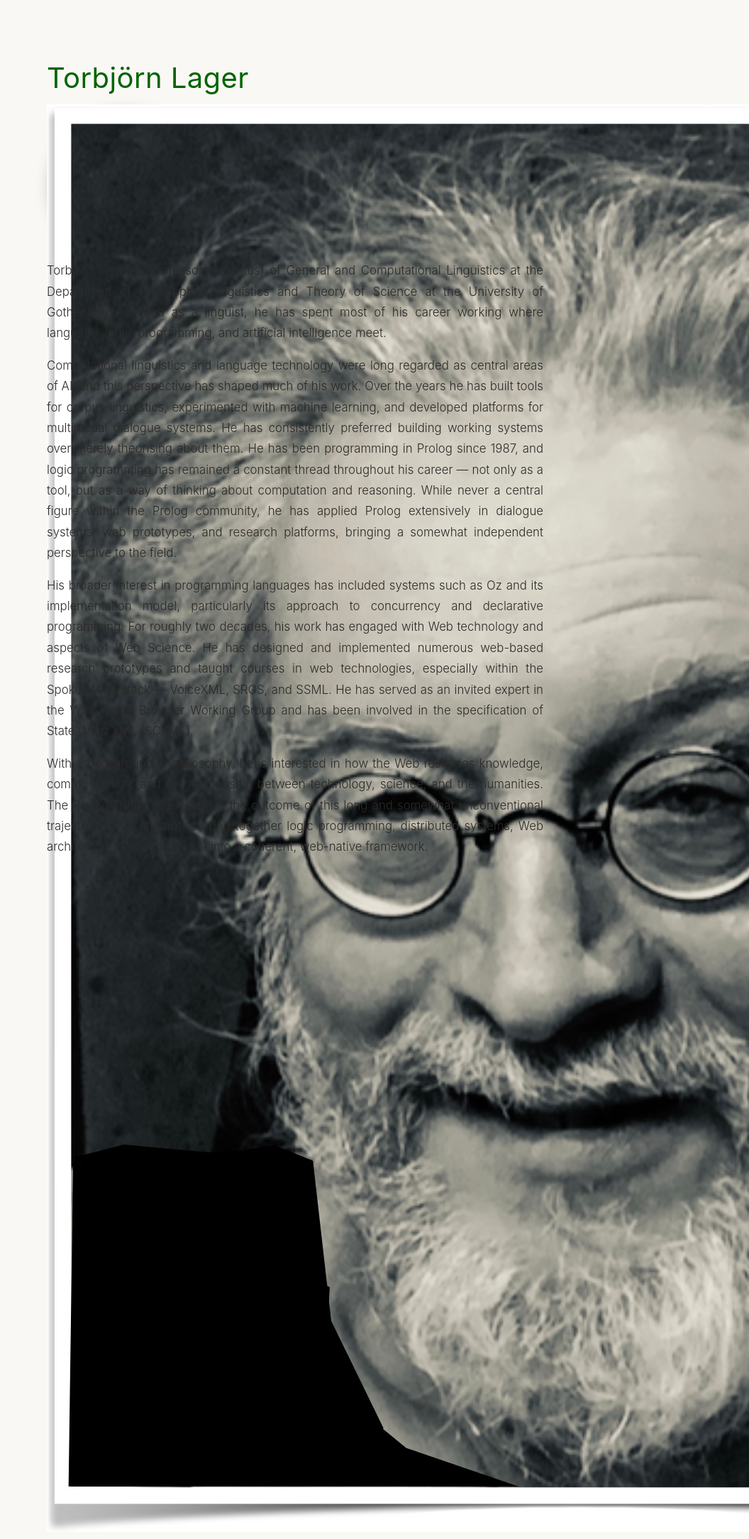
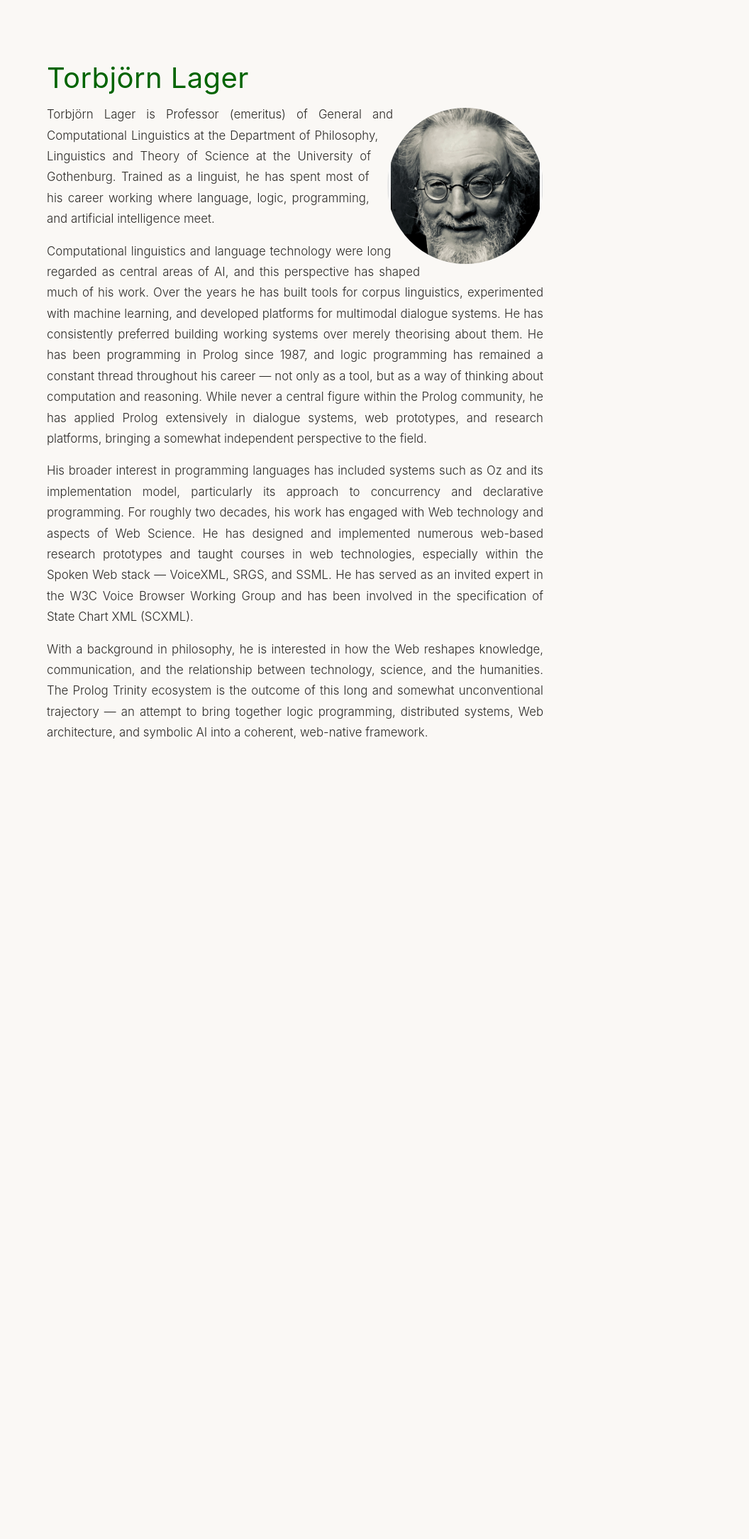
Before and after one commit to torbjornlager/book-project-home, a Jekyll site: the page author.html, which Jekyll copies as it is, in a window 1280 px wide. Shown: the whole page at 71% size, without its empty margins (224-1280 px from the left). Built offline with Jekyll 4.4.1, drawn with Linux system fonts in a browser that asks for light colours; after the commit the page ends 1112 px from its top, so only the background shows below that.

Commit message:
Update author.html

```diff
--- a/author.html
+++ b/author.html
@@ -37,18 +37,21 @@
       letter-spacing: 0.02em;
     }
     .portrait {
+      float: right;
       width: 220px;
-      height: 220px;
-      object-fit: cover;
+      height: 220px;                 /* make it square */
+      margin: 0.3rem 0 0 2rem;
       border-radius: 50%;
+      overflow: hidden;              /* actually clips the image */
+      shape-outside: circle(50%);    /* text wraps around a circle */
+    }
+    .portrait img {
+      width: 100%;
+      height: 100%;
+      object-fit: cover;             /* keeps aspect ratio, fills circle */
       display: block;
-      box-shadow: 0 6px 18px rgba(0,0,0,0.15);
+      filter: grayscale(10%) contrast(1.03);
     }
-
-
-
-
-
     p {
       margin: 0 0 1rem 0;
       font-weight: 300;
@@ -63,6 +66,7 @@
       .portrait {
         float: none;
         width: 160px;
+        height: 160px;
         margin: 0 0 1.5rem 0;
       }
     }
```
